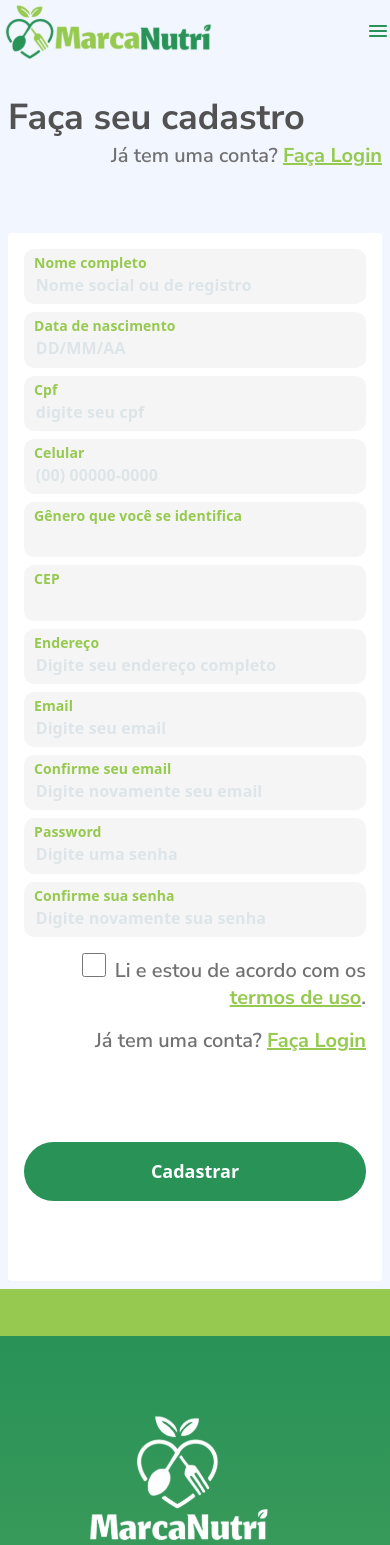
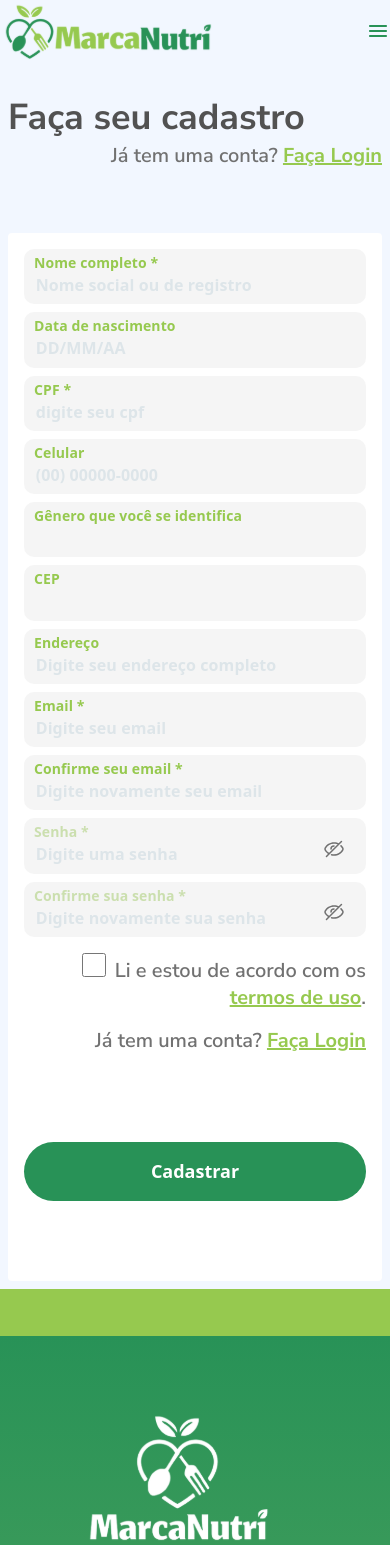
Before and after one commit to MarcaNutri/frontend, a Next.js app: page /costumerRegistration in a window 390 px wide. Shown: the top 1545 px of the page. Built offline with nearby package versions, Linux system fonts and the light colour scheme; a web font is replaced by a local one.

Commit message:
finish home and cadastro

```diff
--- a/package.json
+++ b/package.json
@@ -15,11 +15,13 @@
     "@types/react": "18.2.0",
     "@types/react-dom": "18.2.1",
     "autoprefixer": "10.4.14",
+    "axios": "^1.6.2",
     "eslint-config-next": "13.3.2",
     "next": "13.3.2",
     "postcss": "8.4.23",
     "react": "18.2.0",
     "react-dom": "18.2.0",
+    "react-toastify": "^9.1.3",
     "sass": "^1.69.5",
     "tailwindcss": "3.3.2",
     "typescript": "5.0.4"
--- a/src/Components/FormElements/Button/index.tsx
+++ b/src/Components/FormElements/Button/index.tsx
@@ -8,7 +8,7 @@ interface ButtonElementProps {
   disabled?:boolean
   styleButton?:string
   classProp?:string
-  type?:string
+  type?:any
 }
 
 
@@ -16,6 +16,7 @@ const ButtonElement : React.FC<ButtonElementProps> = ({
   id,
   size,
   text,
+  type = "button",
   disabled,
   styleButton = "primary",
   classProp = ""
@@ -48,6 +49,7 @@ const ButtonElement : React.FC<ButtonElementProps> = ({
     <button
       id={id}
       className={`${handleSizeButton()} ${classProp}`}
+      type={type}
       disabled={disabled}
     >
       {text}
--- a/src/Components/FormElements/Input/index.tsx
+++ b/src/Components/FormElements/Input/index.tsx
@@ -14,6 +14,7 @@ interface InputElementProps {
   placeholder?: string;
   error?: string;
   disabled?: boolean;
+  required?: boolean;
   infoText?: string;
   classProp?: string;
   inputStyle?: string;
@@ -30,7 +31,8 @@ const InputElement: React.FC<InputElementProps> = ({
   error = "",
   disabled = false,
   infoText = "",
-  classProp=""
+  classProp="",
+  required = false
 }) => {
 
   return(
@@ -39,7 +41,7 @@ const InputElement: React.FC<InputElementProps> = ({
         htmlFor={`input${id}`}
         className={`${Main.input_label} ${inputStyle === "inner" && Style.label_inner}` }
       >
-        {label}
+        {`${label} ${required ? "*" : ""}`}
       </label>
       <input
         id={`input${id}`}
@@ -49,6 +51,7 @@ const InputElement: React.FC<InputElementProps> = ({
         className={`${Main.input_element} ${ error && Main.input_element_error} ${classProp} ${ inputStyle === "inner" && Style.input_inner}`}
         placeholder={placeholder}
         disabled={disabled}
+        required={required}
       />
       {
        !error && infoText &&
--- a/src/Components/FormElements/InputPassword/index.tsx
+++ b/src/Components/FormElements/InputPassword/index.tsx
@@ -1,6 +1,6 @@
 import React, {ChangeEvent, useState} from "react";
-import main from '../main.module.scss';
-import style from './style.module.scss'
+import Main from '../main.module.scss';
+import Style from './style.module.scss'
 import Image from "next/image";
 import Error from "../../../../public/assets/Error.svg"
 import EyeOpen from "../../../../public/assets/eye-close.svg"
@@ -12,8 +12,11 @@ interface InputElementProps {
   value: string | undefined;
   updateValue: (value: string) => void;
   placeholder?: string;
-  error: string;
+  error?: string;
   disabled?: boolean;
+  required?: boolean;
+  inputStyle?: string;
+  classProp?: string;
 }
 
 const InputElement: React.FC<InputElementProps> = ({
@@ -21,32 +24,40 @@ const InputElement: React.FC<InputElementProps> = ({
   label,
   value,
   updateValue,
+  inputStyle = "standart",
   placeholder = "teste",
   error = "",
-  disabled = false
+  disabled = false,
+  required = false,
+  classProp=""
 }) => {
 
   const [hidePassword, setHidePassword] = useState<boolean>(false)
 
   return(
     <div className="flex flex-col relative">
-      <label htmlFor={`input${id}`} className={`${main.input_label}`}>{label}</label>
-      <div className={`relative ${style.input_container}`}>
+      <label htmlFor={`input${id}`} className={`${Main.input_label} ${inputStyle === "inner" && Style.label_inner}`}>
+      {`${label} ${required ? "*" : ""}`}
+      </label>
+      <div className={`relative ${Style.input_container}`}>
         <input
           id={`input${id}`}
           type={ hidePassword ? "text" : "password"}
           value={value}
           onChange={(e: ChangeEvent<HTMLInputElement>) => { updateValue(e.target.value) }}
-          className={error ? `${main.input_element} ${main.input_element_error}` : `${main.input_element}`}
+          className={`${Main.input_element} ${ error && Main.input_element_error} ${classProp} ${ inputStyle === "inner" && Style.input_inner}`}
           placeholder={placeholder}
           disabled={disabled}
+          required={required}
         />
         <Image
           src={hidePassword ? EyeClose : EyeOpen}
           width={16}
           onClick={() => {setHidePassword(!hidePassword)}}
           alt="Hide password icon"
-          className={hidePassword ? `mr-1 pointer ${style.show_img}` : `mr-1 pointer ${style.hidden_img}` }
+          className={hidePassword ?
+            `mr-1 pointer ${Style.show_img} ${inputStyle === "inner" && Style.show_img_inner}`
+            : `mr-1 pointer ${Style.hidden_img} ${inputStyle === "inner" && Style.hidden_img_inner}` }
         />
       </div>
 
@@ -59,7 +70,7 @@ const InputElement: React.FC<InputElementProps> = ({
             alt="Error - icon"
             className="mr-1"
           />
-          <p className={`${main.input_label} ${main.input_label_info}`}>{error}</p>
+          <p className={`${Main.input_label} ${Main.input_label_info}`}>{error}</p>
         </div>
 
       }
--- a/src/Components/FormElements/InputPassword/style.module.scss
+++ b/src/Components/FormElements/InputPassword/style.module.scss
@@ -1,3 +1,5 @@
+@import '../../../styles/variables.module.scss';
+
 .hidden_img {
   position: absolute;
   right: 25px;
@@ -12,8 +14,80 @@
   cursor: pointer;
 }
 
+.hidden_img_inner {
+  position: absolute;
+  width: 32px;
+  right: 25px;
+  bottom: 30px;
+  cursor: pointer;
+}
+
+.show_img_inner {
+  position: absolute;
+  width: 32px;
+  right: 25px;
+  bottom: 31px;
+  cursor: pointer;
+}
+
 .input_container {
   width: 100%;
   min-width:  200px;
   max-width:  100%;
 }
+
+//Inner Label Type
+
+.input_inner {
+  padding: 24px 11.7px 7.28px 11.7px;
+  font-size: $text-input-size-big;
+  border-radius: 10px;
+  border: 1px solid rgba(0, 0, 0, 0.10);
+  background: rgba(238, 238, 238, 0.60);
+  border: none;
+  &::placeholder {
+    font-size: $text-input-size-big;
+  }
+}
+
+.label_inner {
+  position: absolute;
+  top: 3px;
+  left: 10px;
+  color: $success !important;
+}
+
+
+@media ( max-width: 500px) {
+
+.input_inner {
+
+  font-size:$text-input-size;
+  border: none;
+  &::placeholder {
+    font-size: $text-input-size;
+  }
+}
+
+.hidden_img_inner {
+  position: absolute;
+  width: 20px;
+  right: 18px;
+  bottom: 24px;
+  cursor: pointer;
+}
+
+.show_img_inner {
+  position: absolute;
+  width: 20px;
+  right: 18px;
+  bottom: 24px;
+  cursor: pointer;
+}
+
+.label_inner {
+  font-size: 14px;
+}
+
+
+}
--- a/src/pages/costumerRegistration/index.tsx
+++ b/src/pages/costumerRegistration/index.tsx
@@ -1,8 +1,15 @@
 import React, { useState } from "react";
 import Style from './style.module.scss'
+import axios from "axios";
+
+//Libraries
+import { toast } from 'react-toastify'
+
+//Components
 import Footer from 'Components/ScreenComponentes/Footer'
 import NavBar from "Components/ScreenComponentes/NavBar";
 import InputElement from "Components/FormElements/Input";
+import InputPassword from "Components/FormElements/InputPassword"
 import ButtonElement from "Components/FormElements/Button";
 
 const CostumerRegistration = () => {
@@ -19,6 +26,49 @@ const CostumerRegistration = () => {
   const [passwordConfirmation, setPasswordConfirmation] = useState<string>("")
   const [terms, setTerms] = useState<boolean>(false)
 
+  const handleSave = (e:any) => {
+    e.preventDefault();
+
+    axios
+      .post(
+        "http://localhost:3001/customer",
+        {
+          "typeUser": "CUSTOMER",
+          "name": "Guilherme Costa da Silva",
+          "birthday": "1999-10-11",
+          "phoneNumber": "53981081518",
+          "document": "49138046008",
+          "gender": "MASCULINO",
+          "cep": "89253515",
+          "address": "Rua Renato Pradi",
+          "state": "São Paulo",
+          "city": "São Paulo",
+          "neighborhood": "Praça da Sé",
+          "email": "guilherme_rgcosta@hotmail.com",
+          "password": "@Test01234"
+        },
+        {
+          headers: {
+            'Access-Control-Allow-Origin': '*',
+
+          },
+        }
+      )
+      .then(response => {
+        toast.success("Cadastrado com sucesso!")
+        alert("Cadastrado com sucesso!")
+        // const dataSearch = Object.assign({}, )
+        console.log(response,'resposta')
+      })
+      .catch(error => {
+        alert('Não foi possivel realizar o cadastro!')
+        toast.error("Não foi possivel realizar o cadastro")
+        console.log(error, 'errr')
+      })
+  }
+
+
+
   return (
     <>
       <div className="max-w-[88rem] m-auto">
@@ -28,7 +78,11 @@ const CostumerRegistration = () => {
             <h1 className={`${Style.title}`}>Faça seu cadastro</h1>
             <p className={`${Style.account} text-end lg:text-left`}>Já tem uma conta? <span className={`${Style.account_green}`}>Faça Login</span></p>
           </div>
-          <div className="bg-white rounded p-4 grid">
+
+          <form
+            onSubmit={(e) => handleSave(e)}
+            className="bg-white rounded p-4 grid"
+          >
             <InputElement
               id="completedName"
               label="Nome completo"
@@ -38,6 +92,7 @@ const CostumerRegistration = () => {
               placeholder="Nome social ou de registro"
               classProp="mb-2"
               inputStyle="inner"
+              required
             />
 
             <div className="lg:grid grid-cols-2 gap-2">
@@ -53,13 +108,14 @@ const CostumerRegistration = () => {
               />
               <InputElement
                 id="cpf"
-                label="Cpf"
+                label="CPF"
                 type="text"
                 value={cpf}
                 updateValue={setCpf}
                 placeholder="digite seu cpf"
                 classProp="mb-2"
                 inputStyle="inner"
+                required
               />
               <InputElement
                 id="CellPhone"
@@ -111,6 +167,7 @@ const CostumerRegistration = () => {
               placeholder="Digite seu email"
               classProp="mb-2"
               inputStyle="inner"
+              required
             />
             <InputElement
               id="emailConfirmation"
@@ -121,28 +178,29 @@ const CostumerRegistration = () => {
               placeholder="Digite novamente seu email"
               classProp="mb-2"
               inputStyle="inner"
+              required
             />
 
             <div className="lg:grid grid-cols-2 gap-2">
-              <InputElement
+              <InputPassword
                 id="password"
-                label="Password"
-                type="email"
+                label="Senha"
                 value={password}
                 updateValue={setPassword}
                 placeholder="Digite uma senha"
                 classProp="mb-2"
                 inputStyle="inner"
+                required
               />
-              <InputElement
+              <InputPassword
                 id="passwordConfirmation"
                 label="Confirme sua senha"
-                type="email"
                 value={passwordConfirmation}
                 updateValue={setPasswordConfirmation}
                 placeholder="Digite novamente sua senha"
                 classProp="mb-2"
                 inputStyle="inner"
+                required
               />
             </div>
             <div className="lg:flex items-center justify-between items-center mb-6">
@@ -162,10 +220,11 @@ const CostumerRegistration = () => {
               id="submit"
               size="large"
               text="Cadastrar"
+              type="submit"
               styleButton="rounded"
               classProp="w-full max-w-[32rem] m-auto mt-16 mb-16"
             />
-          </div>
+          </form>
         </div>
       </div>
       <Footer/>
--- a/src/pages/home/index.tsx
+++ b/src/pages/home/index.tsx
@@ -441,7 +441,7 @@ const CostumerRegistration = () => {
 
         <section
           className={`max-w-[88rem] flex gap-10 flex-wrap lg:flex-wrap lg:flex-nowrap items-center justify-center m-auto text-white p-2
-            md:p-6 lg:p-6 md:mt-40 lg:mt-40 lg:max-w-[112rem]`
+            md:p-6 lg:p-6 mt-20 md:mt-40 lg:mt-40 lg:max-w-[112rem]`
           }
         >
           <Image
```
Also changed, not shown: src/pages/login/index.tsx (+48 -1 lines), 1 other file (tests, documents, lock files or other folders).
